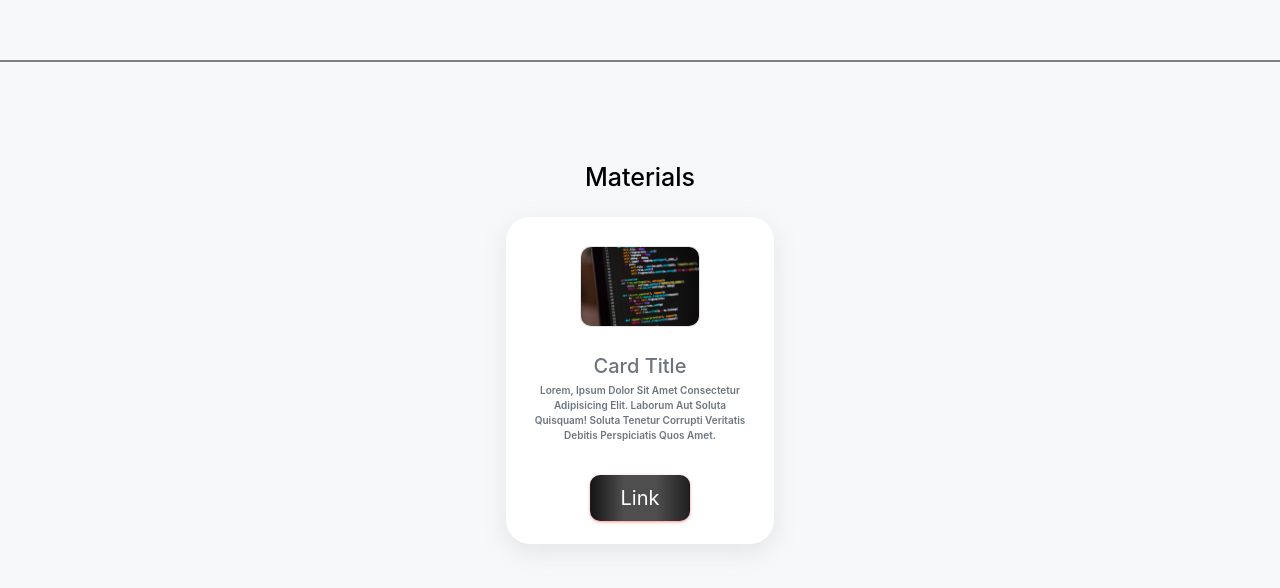
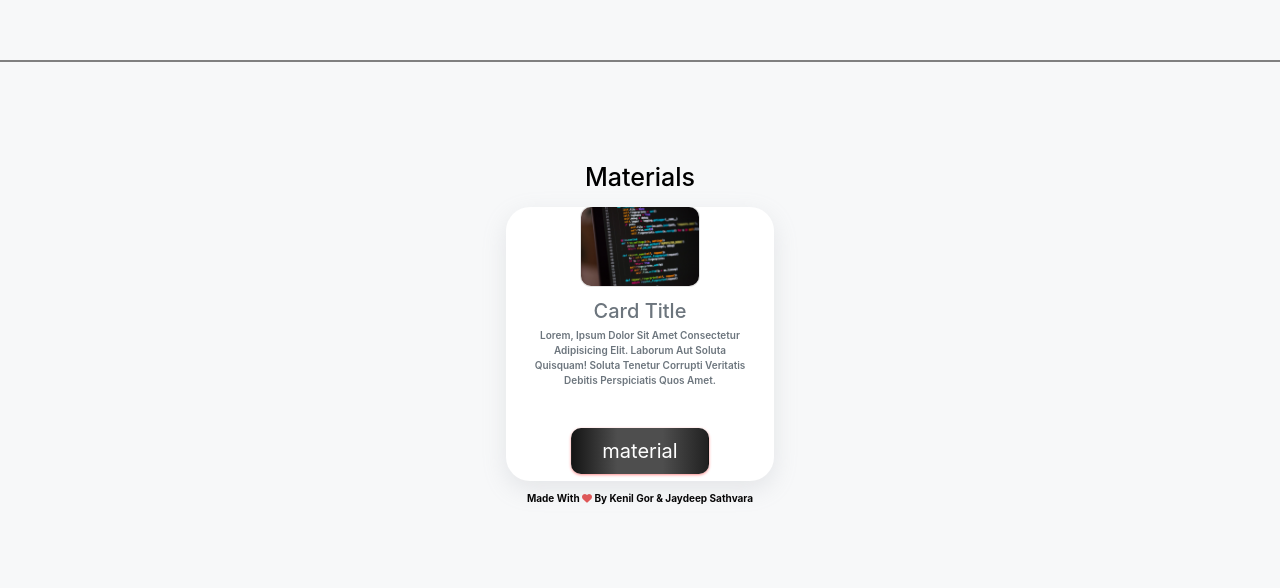
Before and after one commit to uvpcestudents/placementseekers, a plain HTML site: page index.html in a window 1280 px wide. Shown: the part 1550-2138 px from the top of the page. Drawn offline with nearby package versions, Linux system fonts and the light colour scheme.

Commit message:
going to final

```diff
--- a/index.html
+++ b/index.html
@@ -101,7 +101,7 @@
                                 </p>
                             </div>
                         </div>
-                        <div class="card-footer mb-4 bg-transparent border-0">
+                        <div class="card-footer  bg-transparent border-0">
                             <div class="social-media-group text-center">
 
                             </div>
@@ -119,7 +119,7 @@
     <section id="material">
         <div class="container">
             <h1 class="pt-5" style="text-align: center;">Materials</h1>
-            <div class="col-lg-12 mt-4 col-12 align-self-center mx-auto">
+            <div class="col-lg-12 col-12 align-self-center mx-auto">
 
 
                 <div class="row justify-content-center TeamRow">
@@ -128,8 +128,8 @@
                         class="card col-10 col-sm-6 col-lg-3 m-0 my-4 mx-md-3 mx-sm-3 m-lg-3 mx-lg-4 col-md-6 shadow-1 border-0 bg-primary border-24 text-center">
                         <!-- <div class="card-info" onclick="DisplayMsg(1,'Please Wait!', 'We Are Working On It', 2000, 'b')">i</div> -->
                         <img src="./assets/images/Coding img.jpg" loading="lazy" alt=""
-                            class="card-img-top mt-5 border-50 shadow-5 mx-auto w-50">
-                        <div class="card-body mt-4 pb-2">
+                            class="card-img-top  border-50 shadow-5 mx-auto w-50">
+                        <div class="card-body ">
                             <div class="card-title fg-muted">
                                 <h2>
                                     Card Title
@@ -140,17 +140,23 @@
                                 </p>
                             </div>
                         </div>
-                        <div class="card-footer mb-4 bg-transparent border-0">
-                            <a href="#announcement"><button class="btn">Link
+                        <div class="card-footer bg-transparent border-0">
+                            <a href="https://drive.google.com/drive/folders/17O0589f5NcV5M0uwCZjTItny9aZNwH4S?usp=share_link" target="_blank"><button class="btn">material
 
                             </button></a>
 
                         </div>
-                    </div>
+                        </div>
                 </div>
             </div>
+            <b><center>Made with <i class="fa fa-heart pulse" style="color: #e25555;"></i> By Kenil Gor & Jaydeep sathvara</center></b>
+
         </div>
     </section>
+    </div>
+    <div class="container ">
+
+
     </div>
 </body>
 
```
